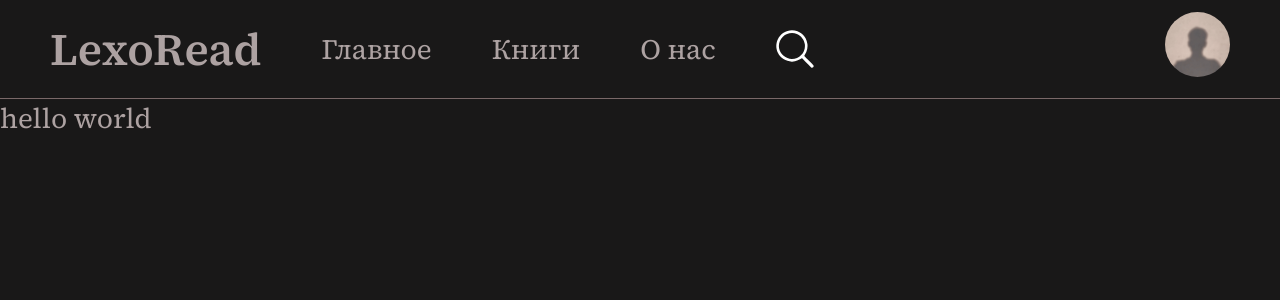
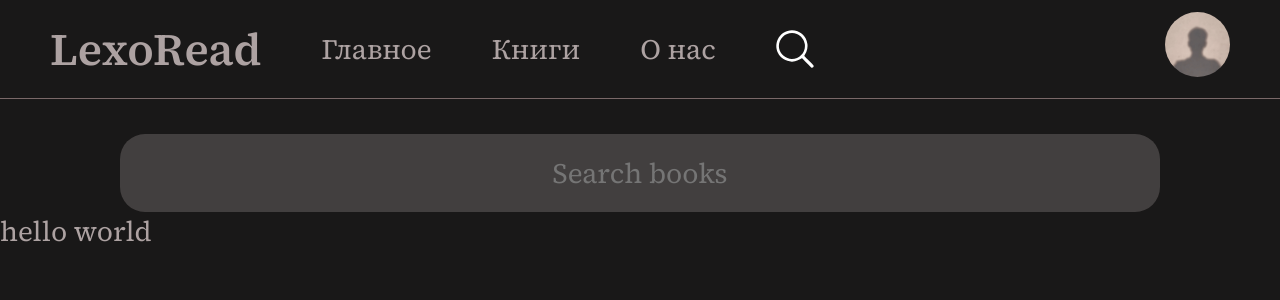
Before and after one commit to par1tet/LexoRead, a React (Vite) app in the folder vite-project/: page /books in a window 1280 px wide. Shown: the top 300 px of the page. Built offline with nearby package versions, Linux system fonts and the light colour scheme.

Commit message:
feat: add searchPanel

```diff
--- /dev/null
+++ b/vite-project/src/pages/booksPage/BooksPage.module.css
@@ -0,0 +1,15 @@
+.searchPanel {
+    display: flex;
+    width: 100%;
+    justify-content: center;
+    margin-top: 35px;
+}
+
+.searchPanel > input {
+    width: 1040px;
+    height: 78px;
+    background-color: #6C676780;
+    border-radius: 25px;
+    border: 0px;
+    text-align: center;
+}
--- a/vite-project/src/pages/booksPage/BooksPage.tsx
+++ b/vite-project/src/pages/booksPage/BooksPage.tsx
@@ -1,9 +1,12 @@
 import { Header } from './../../widgets/pageComponents/Header.tsx'
+import cl from './BooksPage.module.css'
+import { SearchPanel } from './components/SearchPanel.tsx'
 
 export function BooksPage(){
     return (
         <>
         <Header />
+        <SearchPanel />
         hello world
         </>
     )
--- /dev/null
+++ b/vite-project/src/pages/booksPage/components/SearchPanel.tsx
@@ -0,0 +1,9 @@
+import cl from './../BooksPage.module.css'
+
+export function SearchPanel(){
+    return (
+        <div className={cl['searchPanel']}>
+            <input placeholder='Search books' />
+        </div>
+    )
+}
```
